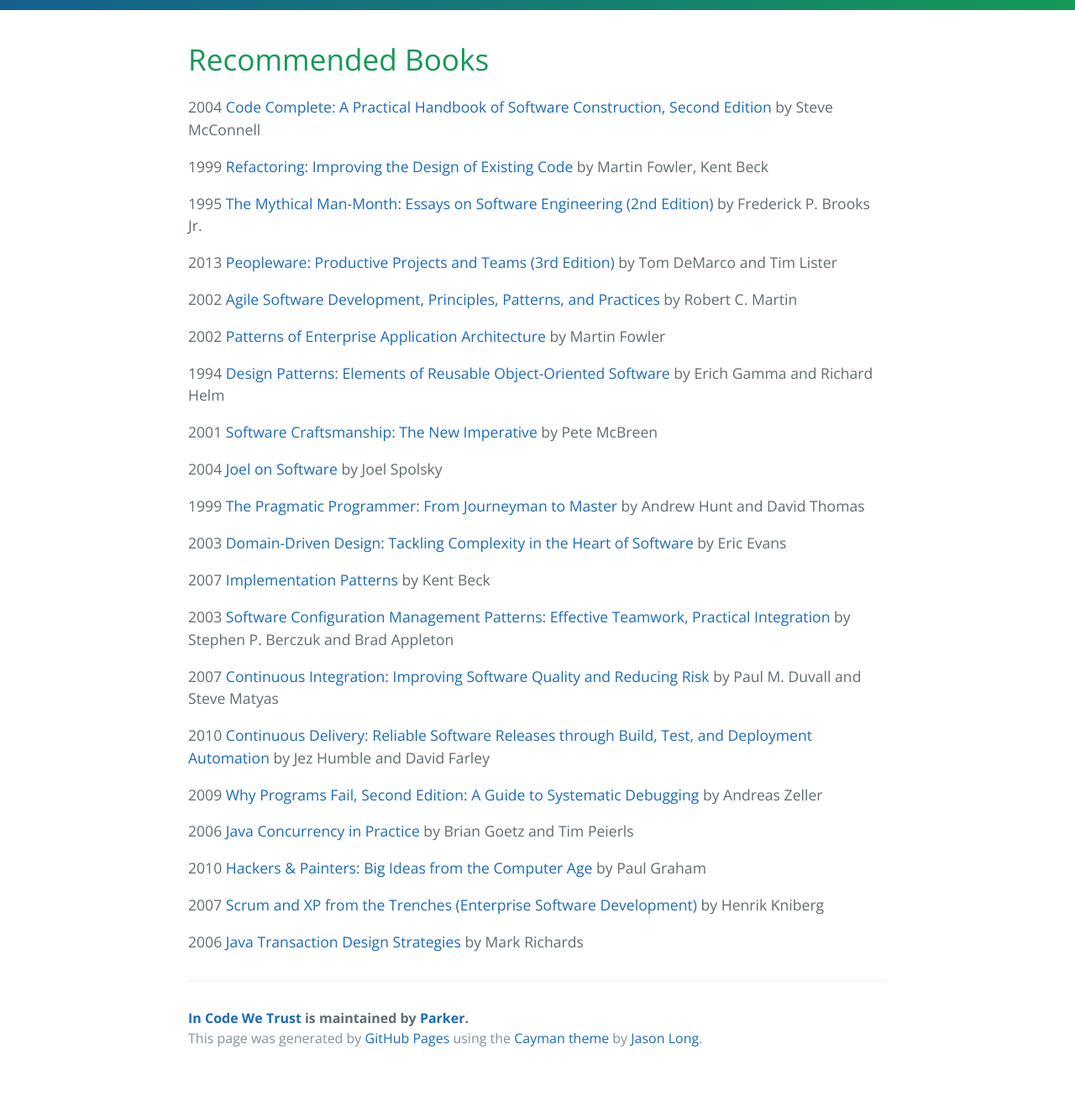
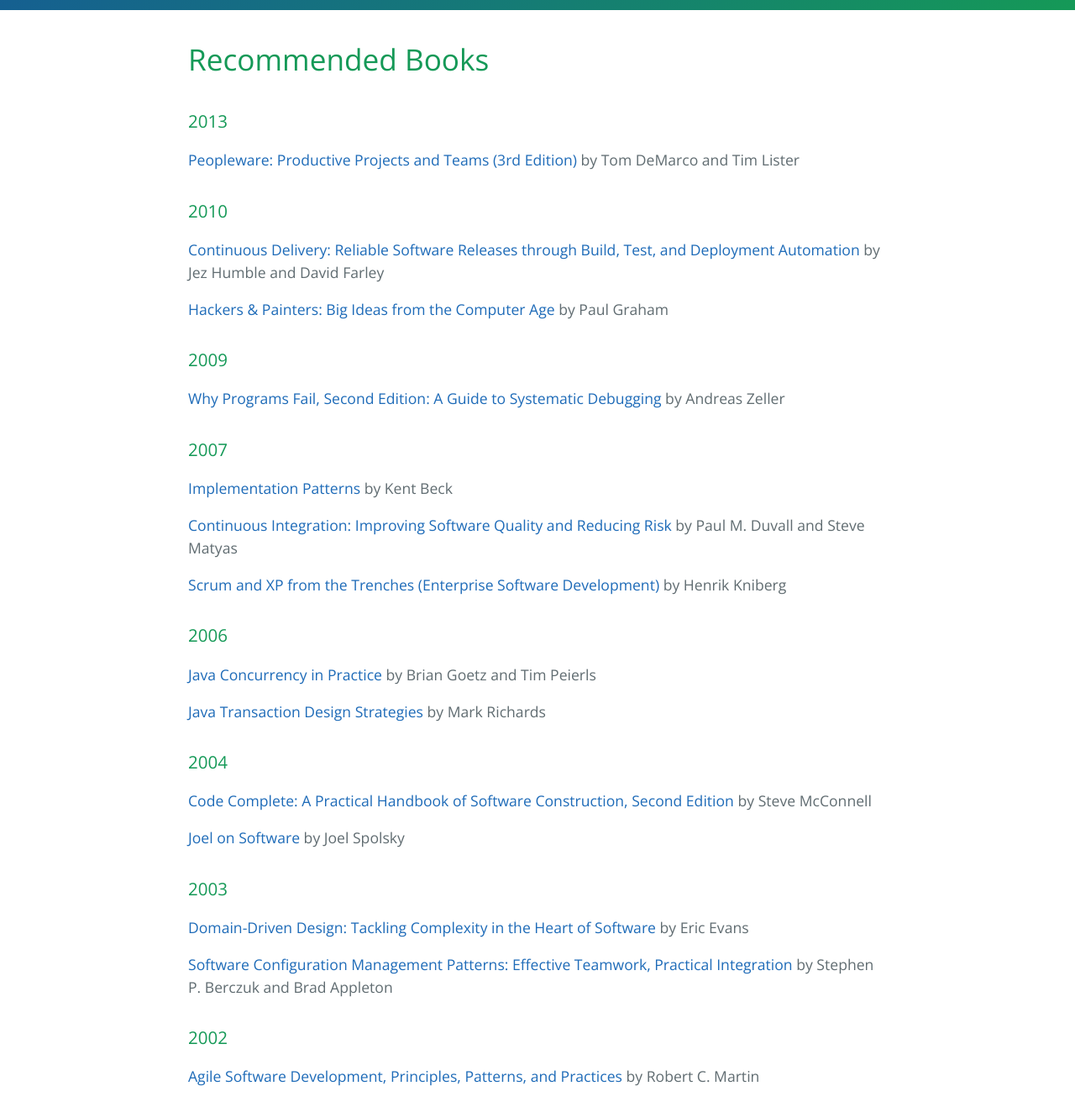
Before and after one commit to parkerwy/parkerwy.github.io, a Jekyll site: the page built from books.markdown, in a window 1280 px wide and 1400 px high, scrolled down 242 px, cut to the strip 82-1400 px from the top of the window. Shown: the whole strip at 84% size. Built offline with Jekyll 4.4.1, drawn with Linux system fonts in a browser that asks for light colours; before the commit the page ends 1604 px from its top, so only the background shows below that; some of the changed text lies outside the part shown.

Commit message:
Update books.markdown

```diff
--- a/books.markdown
+++ b/books.markdown
@@ -3,52 +3,69 @@
 title:  "Books"
 ---
 
-Recommended Books
-=================
-2004 [Code Complete: A Practical Handbook of Software Construction, Second Edition](https://www.amazon.com/Code-Complete-Practical-Handbook-Construction/dp/0735619670) by Steve McConnell
+# Recommended Books
 
-1999 [Refactoring: Improving the Design of Existing Code](https://www.amazon.com/Refactoring-Improving-Design-Existing-Code/dp/0201485672) by Martin Fowler, Kent Beck
+### 2013
 
-1995 [The Mythical Man-Month: Essays on Software Engineering (2nd Edition)](https://www.amazon.com/Mythical-Man-Month-Software-Engineering-Anniversary/dp/0201835959)
+[Peopleware: Productive Projects and Teams (3rd Edition)](https://www.amazon.com/Peopleware-Productive-Projects-Teams-3rd/dp/0321934113) by Tom DeMarco and Tim Lister
+
+### 2010
+
+[Continuous Delivery: Reliable Software Releases through Build, Test, and Deployment Automation](https://www.amazon.com/Continuous-Delivery-Deployment-Automation-Addison-Wesley/dp/0321601912) by Jez Humble and David Farley
+
+[Hackers & Painters: Big Ideas from the Computer Age](https://www.amazon.com/Hackers-Painters-Big-Ideas-Computer/dp/1449389554) by Paul Graham
+
+### 2009
+
+[Why Programs Fail, Second Edition: A Guide to Systematic Debugging](https://www.amazon.com/Why-Programs-Fail-Second-Systematic/dp/0123745152) by Andreas Zeller
+
+### 2007
+
+[Implementation Patterns](https://www.amazon.com/Implementation-Patterns-Kent-Beck/dp/0321413091) by Kent Beck
+
+[Continuous Integration: Improving Software Quality and Reducing Risk](https://www.amazon.com/Continuous-Integration-Improving-Software-Reducing/dp/0321336380) by Paul M. Duvall and Steve Matyas
+
+[Scrum and XP from the Trenches (Enterprise Software Development)](https://www.amazon.com/Scrum-Trenches-Enterprise-Software-Development/dp/1430322640) by Henrik Kniberg
+
+### 2006
+
+[Java Concurrency in Practice](https://www.amazon.com/Java-Concurrency-Practice-Brian-Goetz/dp/0321349601) by Brian Goetz and Tim Peierls
+
+[Java Transaction Design Strategies](https://www.amazon.com/Java-Transaction-Design-Strategies-Richards/dp/1411695917) by Mark Richards
+
+### 2004
+
+[Code Complete: A Practical Handbook of Software Construction, Second Edition](https://www.amazon.com/Code-Complete-Practical-Handbook-Construction/dp/0735619670) by Steve McConnell
+
+[Joel on Software](https://www.amazon.com/Joel-Software-Occasionally-Developers-Designers/dp/1590593898) by Joel Spolsky
+
+### 2003
+
+[Domain-Driven Design: Tackling Complexity in the Heart of Software](https://www.amazon.com/Domain-Driven-Design-Tackling-Complexity-Software/dp/0321125215) by Eric Evans
+
+[Software Configuration Management Patterns: Effective Teamwork, Practical Integration](https://www.amazon.com/Software-Configuration-Management-Patterns-Integration/dp/0201741172) by Stephen P. Berczuk and Brad Appleton
+
+### 2002
+
+[Agile Software Development, Principles, Patterns, and Practices](https://www.amazon.com/Software-Development-Principles-Patterns-Practices/dp/0135974445) by Robert C. Martin
+
+[Patterns of Enterprise Application Architecture](https://www.amazon.com/Patterns-Enterprise-Application-Architecture-Martin/dp/0321127420) by Martin Fowler
+
+### 2001
+
+[Software Craftsmanship: The New Imperative](https://www.amazon.com/Software-Craftsmanship-Imperative-Pete-McBreen/dp/0201733862) by Pete McBreen
+
+### 1999
+
+[Refactoring: Improving the Design of Existing Code](https://www.amazon.com/Refactoring-Improving-Design-Existing-Code/dp/0201485672) by Martin Fowler, Kent Beck
+
+[The Pragmatic Programmer: From Journeyman to Master](https://www.amazon.com/Pragmatic-Programmer-Journeyman-Master/dp/020161622X) by Andrew Hunt and David Thomas
+
+### 1995
+
+[The Mythical Man-Month: Essays on Software Engineering (2nd Edition)](https://www.amazon.com/Mythical-Man-Month-Software-Engineering-Anniversary/dp/0201835959)
 by Frederick P. Brooks Jr.
 
-2013 [Peopleware: Productive Projects and Teams (3rd Edition)](https://www.amazon.com/Peopleware-Productive-Projects-Teams-3rd/dp/0321934113) by Tom DeMarco and Tim Lister
+### 1994
 
-2002 [Agile Software Development, Principles, Patterns, and Practices](https://www.amazon.com/Software-Development-Principles-Patterns-Practices/dp/0135974445) by Robert C. Martin
-
-2002 [Patterns of Enterprise Application Architecture](https://www.amazon.com/Patterns-Enterprise-Application-Architecture-Martin/dp/0321127420) by Martin Fowler
-
-1994 [Design Patterns: Elements of Reusable Object-Oriented Software](https://www.amazon.com/Design-Patterns-Elements-Reusable-Object-Oriented/dp/0201633612) by Erich Gamma and Richard Helm
-
-2001 [Software Craftsmanship: The New Imperative](https://www.amazon.com/Software-Craftsmanship-Imperative-Pete-McBreen/dp/0201733862) by Pete McBreen
-
-2004 [Joel on Software](https://www.amazon.com/Joel-Software-Occasionally-Developers-Designers/dp/1590593898) by Joel Spolsky
-
-1999 [The Pragmatic Programmer: From Journeyman to Master](https://www.amazon.com/Pragmatic-Programmer-Journeyman-Master/dp/020161622X) by Andrew Hunt and David Thomas
-
-2003 [Domain-Driven Design: Tackling Complexity in the Heart of Software](https://www.amazon.com/Domain-Driven-Design-Tackling-Complexity-Software/dp/0321125215) by Eric Evans
-
-2007 [Implementation Patterns](https://www.amazon.com/Implementation-Patterns-Kent-Beck/dp/0321413091) by Kent Beck
-
-
-2003 [Software Configuration Management Patterns: Effective Teamwork, Practical Integration](https://www.amazon.com/Software-Configuration-Management-Patterns-Integration/dp/0201741172) by Stephen P. Berczuk and Brad Appleton
-
-
-
-2007 [Continuous Integration: Improving Software Quality and Reducing Risk](https://www.amazon.com/Continuous-Integration-Improving-Software-Reducing/dp/0321336380) by Paul M. Duvall and Steve Matyas
-
-2010 [Continuous Delivery: Reliable Software Releases through Build, Test, and Deployment Automation](https://www.amazon.com/Continuous-Delivery-Deployment-Automation-Addison-Wesley/dp/0321601912) by Jez Humble and David Farley
-
-
-2009 [Why Programs Fail, Second Edition: A Guide to Systematic Debugging](https://www.amazon.com/Why-Programs-Fail-Second-Systematic/dp/0123745152) by Andreas Zeller
-
-
-2006 [Java Concurrency in Practice](https://www.amazon.com/Java-Concurrency-Practice-Brian-Goetz/dp/0321349601) by Brian Goetz and Tim Peierls
-
-
-2010 [Hackers & Painters: Big Ideas from the Computer Age](https://www.amazon.com/Hackers-Painters-Big-Ideas-Computer/dp/1449389554) by Paul Graham
-
-
-2007 [Scrum and XP from the Trenches (Enterprise Software Development)](https://www.amazon.com/Scrum-Trenches-Enterprise-Software-Development/dp/1430322640) by Henrik Kniberg
-
-2006 [Java Transaction Design Strategies](https://www.amazon.com/Java-Transaction-Design-Strategies-Richards/dp/1411695917) by Mark Richards
+[Design Patterns: Elements of Reusable Object-Oriented Software](https://www.amazon.com/Design-Patterns-Elements-Reusable-Object-Oriented/dp/0201633612) by Erich Gamma and Richard Helm
```
